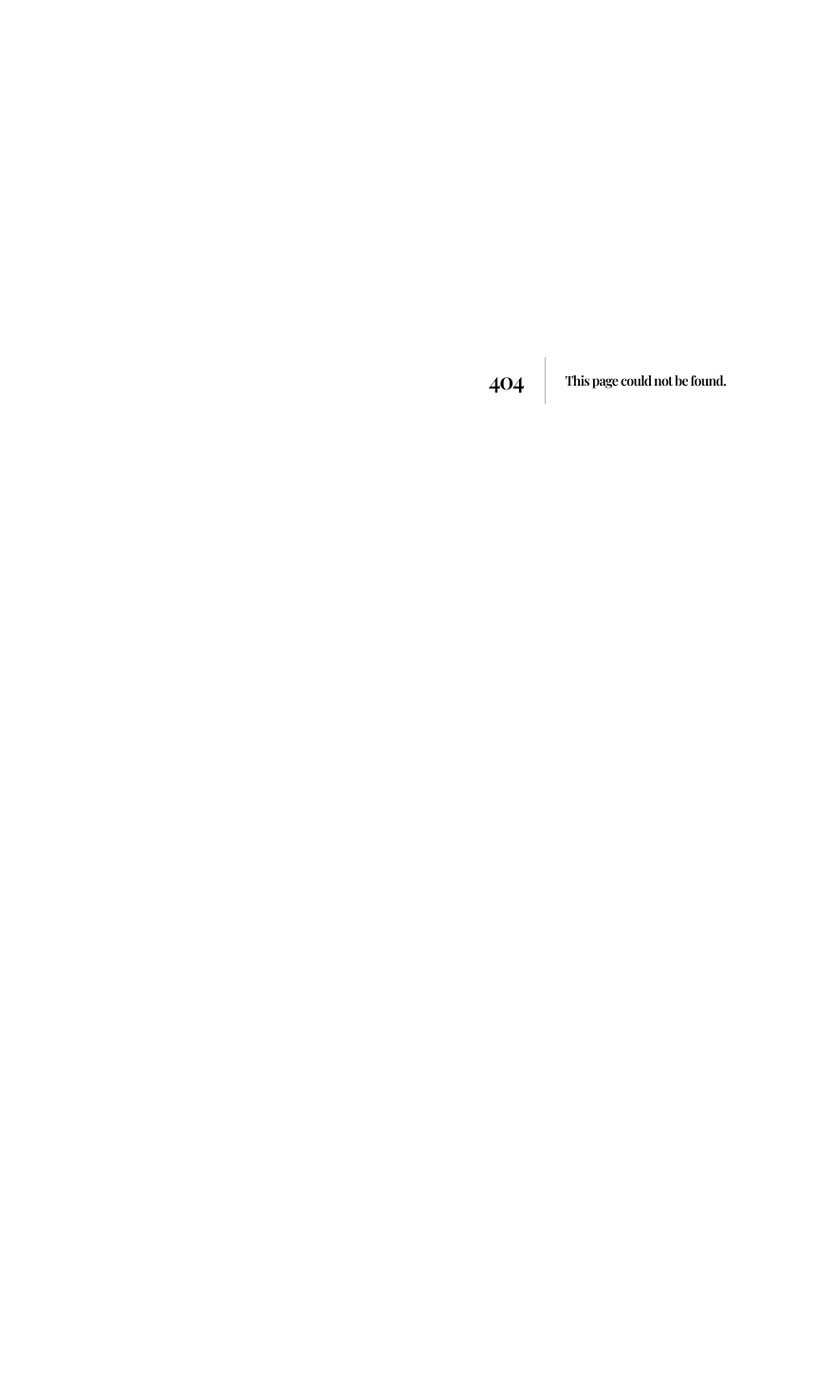
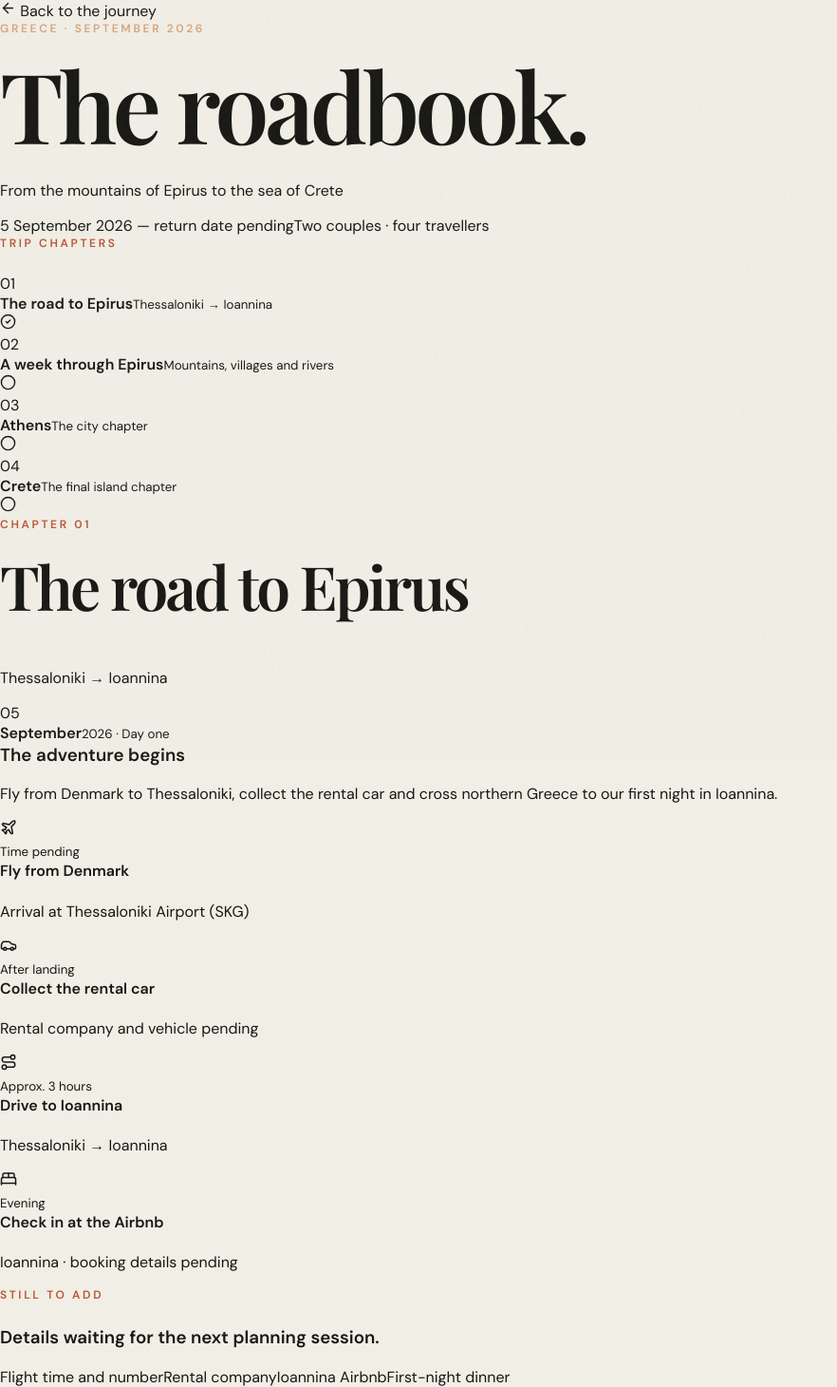
Before and after one commit to PrassasMichael/Two-Wheels-One-Way, a Next.js app: page /trips/epirus-athens-crete-2026 in a window 1280 px wide. Before the commit this address had no page. Shown: the whole page at 95% size, without its empty margins (0-882 px from the left). Before the commit the page ends 800 px from the top, so only its background shows below. Built offline with nearby package versions, Linux system fonts and the light colour scheme; a web font is replaced by a local one.

Commit message:
Add Greece 2026 roadbook page

```diff
--- /dev/null
+++ b/app/trips/epirus-athens-crete-2026/page.tsx
@@ -0,0 +1,83 @@
+import Link from "next/link";
+import { ArrowLeft, BedDouble, Car, CheckCircle2, Circle, Plane, Route } from "lucide-react";
+import itinerary from "@/content/epirus-2026.json";
+
+const icons = {
+  flight: Plane,
+  car: Car,
+  drive: Route,
+  stay: BedDouble,
+};
+
+export default function GreeceRoadbookPage() {
+  const firstChapter = itinerary.chapters[0];
+  const firstDay = firstChapter.days[0];
+
+  return (
+    <main className="roadbook-page">
+      <section className="roadbook-hero">
+        <div className="hero-noise" />
+        <Link href="/" className="back-link"><ArrowLeft size={17} /> Back to the journey</Link>
+        <div className="roadbook-hero-content">
+          <p className="eyebrow">GREECE · SEPTEMBER 2026</p>
+          <h1>The roadbook.</h1>
+          <p>{itinerary.headline}</p>
+          <div className="roadbook-meta">
+            <span>{itinerary.dates}</span>
+            <span>{itinerary.travellers}</span>
+          </div>
+        </div>
+      </section>
+
+      <section className="roadbook-layout">
+        <aside>
+          <p className="eyebrow dark">TRIP CHAPTERS</p>
+          {itinerary.chapters.map((chapter) => (
+            <div className="chapter-nav-item" key={chapter.number}>
+              <span>{chapter.number}</span>
+              <div><strong>{chapter.title}</strong><small>{chapter.region}</small></div>
+              {chapter.status === "confirmed" ? <CheckCircle2 size={17} /> : <Circle size={17} />}
+            </div>
+          ))}
+        </aside>
+
+        <div className="roadbook-main">
+          <div className="roadbook-heading">
+            <p className="eyebrow dark">CHAPTER {firstChapter.number}</p>
+            <h2>{firstChapter.title}</h2>
+            <p>{firstChapter.region}</p>
+          </div>
+
+          <article className="roadbook-day-card">
+            <div className="roadbook-date">
+              <span>05</span>
+              <div><strong>September</strong><small>2026 · Day one</small></div>
+            </div>
+            <h3>{firstDay.title}</h3>
+            <p className="roadbook-summary">{firstDay.summary}</p>
+
+            <div className="roadbook-stops">
+              {firstDay.stops.map((stop) => {
+                const Icon = icons[stop.type as keyof typeof icons] ?? Circle;
+                return (
+                  <div className="roadbook-stop" key={stop.title}>
+                    <span className="stop-icon"><Icon size={18} /></span>
+                    <div><small>{stop.time}</small><h4>{stop.title}</h4><p>{stop.detail}</p></div>
+                  </div>
+                );
+              })}
+            </div>
+          </article>
+
+          <section className="pending-panel">
+            <p className="eyebrow dark">STILL TO ADD</p>
+            <h3>Details waiting for the next planning session.</h3>
+            <div className="pending-grid">
+              <span>Flight time and number</span><span>Rental company</span><span>Ioannina Airbnb</span><span>First-night dinner</span>
+            </div>
+          </section>
+        </div>
+      </section>
+    </main>
+  );
+}
```
